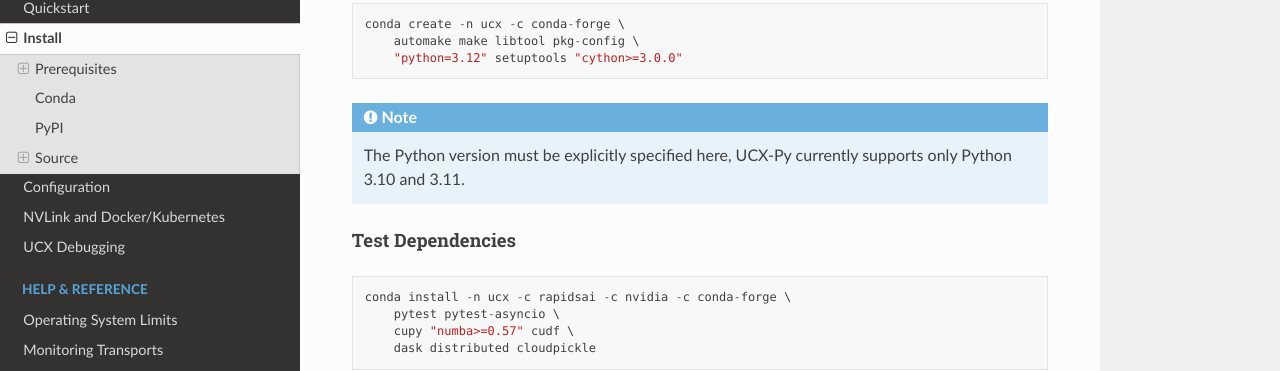
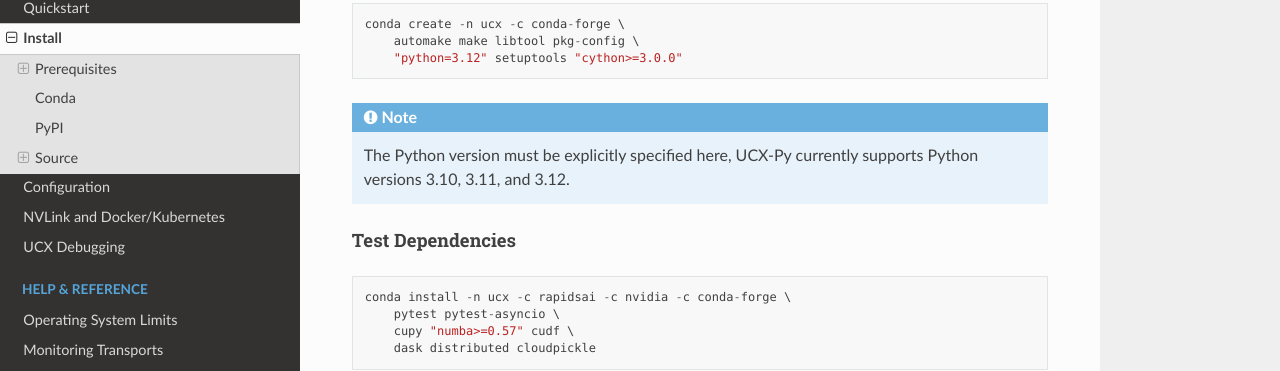
Before and after one commit to rapidsai/ucx-py, a Sphinx documentation site: the page built from docs/source/install.rst, in a window 1280 px wide and 900 px high, scrolled down 1617 px. Shown: the part 112-483 px from the top of the window. Built offline with Sphinx 7.4.7 and the Read the Docs theme 2.0.0, drawn with Linux system fonts in a browser that asks for light colours; the version number could not be read and is left out.

Commit message:
one more mention in docs

```diff
--- a/docs/source/install.rst
+++ b/docs/source/install.rst
@@ -89,7 +89,7 @@
 
 .. note::
     The Python version must be explicitly specified here, UCX-Py currently supports
-    only Python 3.10 and 3.11.
+    Python versions 3.10, 3.11, and 3.12.
 
 Test Dependencies
 ^^^^^^^^^^^^^^^^^
```
